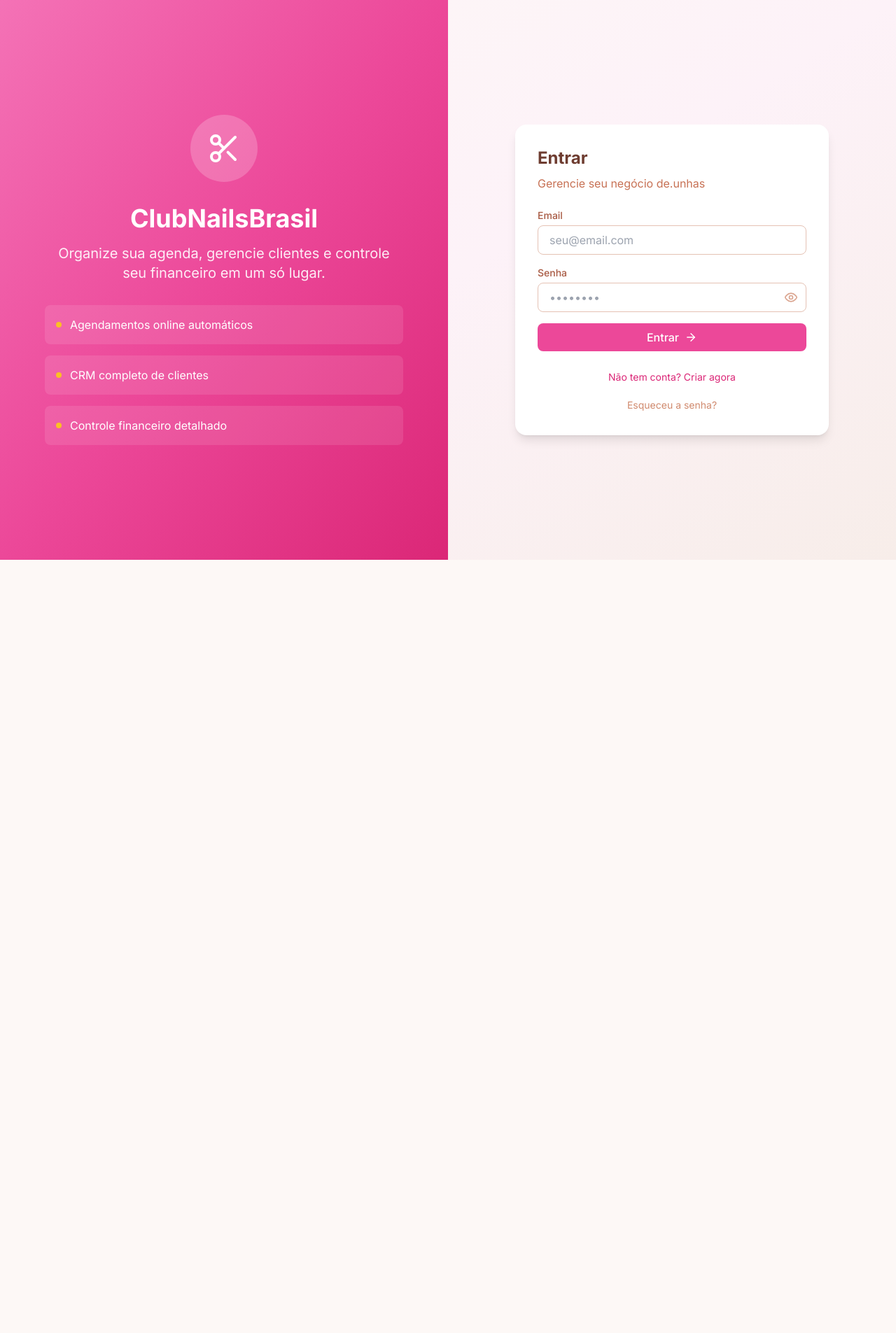
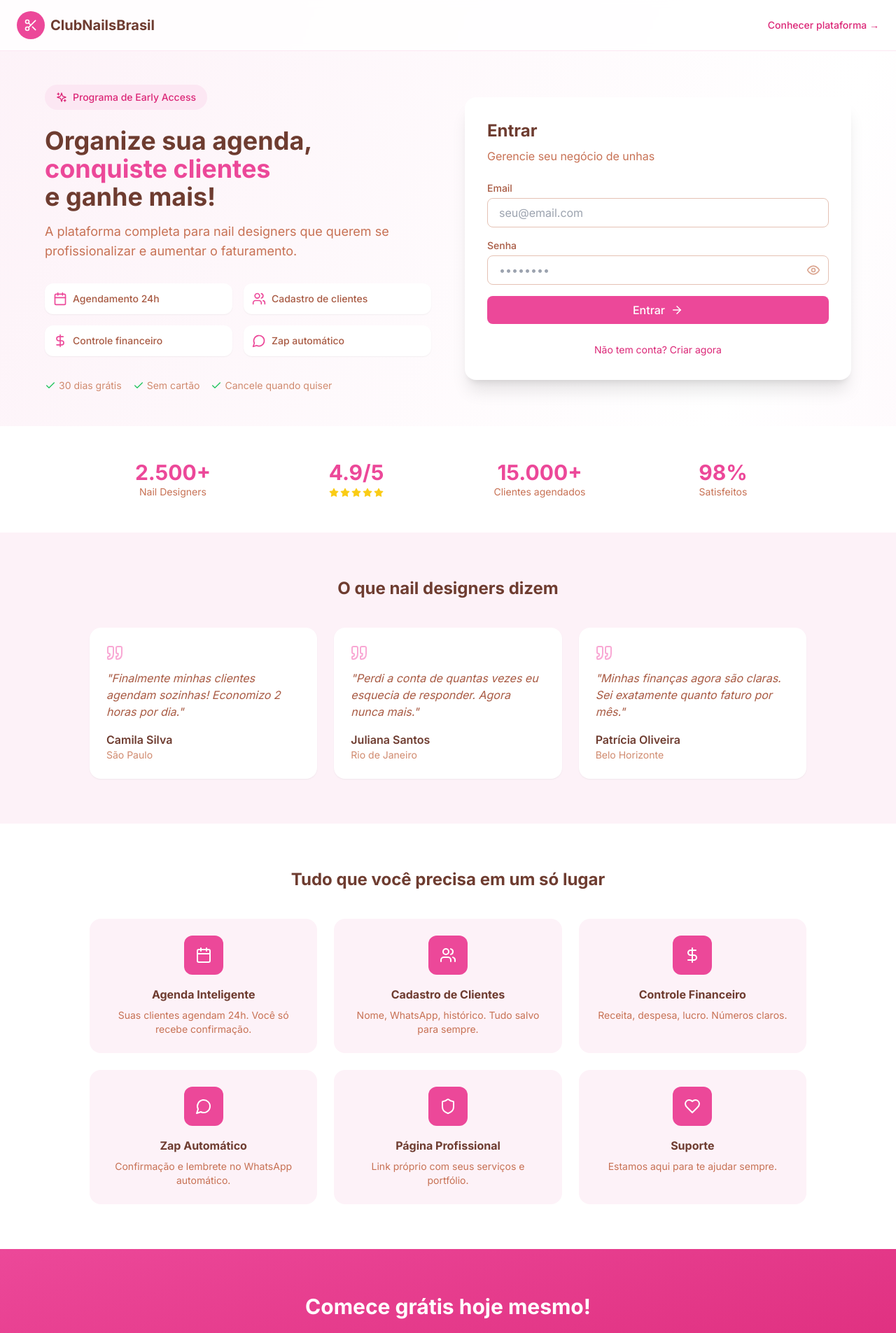
Before and after one commit to euhenriqueofc26/nails-saas, a Next.js app: page / in a window 1280 px wide. Shown: the top 1905 px of the page at 70% size. Before the commit the page ends 800 px from the top, so only its background shows below. Built offline with nearby package versions, Linux system fonts and the light colour scheme.

Commit message:
feat: landing page completa na pagina de login

```diff
--- a/src/app/page.tsx
+++ b/src/app/page.tsx
@@ -1,12 +1,11 @@
 'use client'
 
 import { useState } from 'react'
-import { useRouter } from 'next/navigation'
 import toast from 'react-hot-toast'
-import { Eye, EyeOff, Scissors, ArrowRight } from 'lucide-react'
+import { Eye, EyeOff, Scissors, ArrowRight, Check, Star, Users, Calendar, DollarSign, MessageCircle, Shield, Heart, Quote, Sparkles } from 'lucide-react'
+import Link from 'next/link'
 
 export default function Home() {
-  const router = useRouter()
   const [isLogin, setIsLogin] = useState(true)
   const [showPassword, setShowPassword] = useState(false)
   const [loading, setLoading] = useState(false)
@@ -53,50 +52,82 @@ export default function Home() {
   }
 
   return (
-    <div className="min-h-screen bg-gradient-to-br from-nude-50 via-rose-50 to-nude-100 flex">
-      <div className="hidden lg:flex lg:w-1/2 bg-gradient-to-br from-rose-400 via-rose-500 to-rose-600 items-center justify-center p-12">
-        <div className="text-white text-center max-w-lg">
-          <div className="mb-8 inline-flex items-center justify-center w-24 h-24 bg-white/20 rounded-full">
-            <Scissors className="w-12 h-12" />
+    <div className="min-h-screen bg-gradient-to-br from-rose-50 via-white to-rose-100">
+      {/* Header */}
+      <header className="py-4 px-6 bg-white/80 backdrop-blur-sm border-b border-rose-100">
+        <div className="max-w-7xl mx-auto flex items-center justify-between">
+          <div className="flex items-center gap-2">
+            <div className="w-10 h-10 bg-rose-500 rounded-full flex items-center justify-center">
+              <Scissors className="w-5 h-5 text-white" />
             </div>
-          <h1 className="text-4xl font-bold mb-4">ClubNailsBrasil</h1>
-          <p className="text-xl text-white/90 mb-8">
-            Organize sua agenda, gerencie clientes e controle seu financeiro em um só lugar.
+            <span className="font-bold text-xl text-nude-900">ClubNailsBrasil</span>
+          </div>
+          <Link href="/fundadoras" className="text-rose-600 hover:text-rose-700 font-medium text-sm">
+            Conhecer plataforma →
+          </Link>
+        </div>
+      </header>
+
+      {/* Hero + Form */}
+      <section className="py-12 px-4">
+        <div className="max-w-6xl mx-auto">
+          <div className="grid lg:grid-cols-2 gap-12 items-center">
+            {/* Left - Benefits */}
+            <div className="text-center lg:text-left">
+              <div className="inline-flex items-center gap-2 bg-rose-100 text-rose-600 px-4 py-2 rounded-full text-sm font-medium mb-6">
+                <Sparkles size={16} />
+                Programa de Early Access
+              </div>
+
+              <h1 className="text-3xl md:text-4xl font-bold text-nude-900 mb-4 leading-tight">
+                Organize sua agenda,<br />
+                <span className="text-rose-500">conquiste clientes</span><br />
+                e ganhe mais!
+              </h1>
+
+              <p className="text-lg text-nude-600 mb-8">
+                A plataforma completa para nail designers que querem se profissionalizar e aumentar o faturamento.
               </p>
-          <div className="space-y-4 text-left">
-            <div className="flex items-center gap-3 bg-white/10 p-4 rounded-lg">
-              <div className="w-2 h-2 bg-gold-400 rounded-full" />
-              <span>Agendamentos online automáticos</span>
+
+              <div className="grid grid-cols-2 gap-4 mb-8">
+                {[
+                  { icon: Calendar, text: 'Agendamento 24h' },
+                  { icon: Users, text: 'Cadastro de clientes' },
+                  { icon: DollarSign, text: 'Controle financeiro' },
+                  { icon: MessageCircle, text: 'Zap automático' },
+                ].map((item, i) => (
+                  <div key={i} className="flex items-center gap-2 bg-white p-3 rounded-xl shadow-sm">
+                    <item.icon size={20} className="text-rose-500" />
+                    <span className="text-sm font-medium text-nude-700">{item.text}</span>
                   </div>
-            <div className="flex items-center gap-3 bg-white/10 p-4 rounded-lg">
-              <div className="w-2 h-2 bg-gold-400 rounded-full" />
-              <span>CRM completo de clientes</span>
+                ))}
               </div>
-            <div className="flex items-center gap-3 bg-white/10 p-4 rounded-lg">
-              <div className="w-2 h-2 bg-gold-400 rounded-full" />
-              <span>Controle financeiro detalhado</span>
+
+              <div className="flex flex-wrap items-center gap-4 text-sm text-nude-500">
+                <div className="flex items-center gap-1">
+                  <Check size={16} className="text-green-500" />
+                  <span>30 dias grátis</span>
                 </div>
+                <div className="flex items-center gap-1">
+                  <Check size={16} className="text-green-500" />
+                  <span>Sem cartão</span>
+                </div>
+                <div className="flex items-center gap-1">
+                  <Check size={16} className="text-green-500" />
+                  <span>Cancele quando quiser</span>
                 </div>
               </div>
             </div>
 
-      <div className="w-full lg:w-1/2 flex items-center justify-center p-8">
-        <div className="w-full max-w-md">
-          <div className="lg:hidden text-center mb-8">
-            <div className="inline-flex items-center justify-center w-16 h-16 bg-rose-500 rounded-full mb-4">
-              <Scissors className="w-8 h-8 text-white" />
-            </div>
-            <h1 className="text-2xl font-bold text-nude-900">ClubNailsBrasil</h1>
-          </div>
-
-          <div className="bg-white rounded-2xl shadow-lg p-8">
+            {/* Right - Form */}
+            <div className="bg-white rounded-2xl shadow-xl p-8" id="form">
               <h2 className="text-2xl font-bold text-nude-900 mb-2">
-              {isLogin ? 'Entrar' : 'Criar conta'}
+                {isLogin ? 'Entrar' : 'Criar conta grátis'}
               </h2>
               <p className="text-nude-600 mb-6">
                 {isLogin
-                ? 'Gerencie seu negócio de.unhas'
-                : 'Comece a gerenciar seu salão hoje'}
+                  ? 'Gerencie seu negócio de unhas'
+                  : 'Comece a organizar seu studio hoje'}
               </p>
 
               <form onSubmit={handleSubmit} className="space-y-4">
@@ -190,7 +221,7 @@ export default function Home() {
                     <div className="w-5 h-5 border-2 border-white/30 border-t-white rounded-full animate-spin" />
                   ) : (
                     <>
-                    {isLogin ? 'Entrar' : 'Criar conta'}
+                      {isLogin ? 'Entrar' : 'Criar conta grátis'}
                       <ArrowRight size={18} />
                     </>
                   )}
@@ -207,17 +238,155 @@ export default function Home() {
                     : 'Já tem conta? Entrar'}
                 </button>
               </div>
-
-            {isLogin && (
-              <div className="mt-4 text-center">
-                <a href="/forgot-password" className="text-sm text-nude-500 hover:text-nude-700">
-                  Esqueceu a senha?
-                </a>
-              </div>
-            )}
             </div>
           </div>
         </div>
+      </section>
+
+      {/* Stats */}
+      <section className="py-12 px-4 bg-white">
+        <div className="max-w-5xl mx-auto">
+          <div className="grid grid-cols-2 md:grid-cols-4 gap-6 text-center">
+            <div>
+              <p className="text-3xl font-bold text-rose-500">2.500+</p>
+              <p className="text-sm text-nude-600">Nail Designers</p>
+            </div>
+            <div>
+              <p className="text-3xl font-bold text-rose-500">4.9/5</p>
+              <div className="flex justify-center gap-0.5 mt-1">
+                {[1,2,3,4,5].map(i => <Star key={i} size={14} className="text-yellow-400 fill-yellow-400" />)}
+              </div>
+            </div>
+            <div>
+              <p className="text-3xl font-bold text-rose-500">15.000+</p>
+              <p className="text-sm text-nude-600">Clientes agendados</p>
+            </div>
+            <div>
+              <p className="text-3xl font-bold text-rose-500">98%</p>
+              <p className="text-sm text-nude-600">Satisfeitos</p>
+            </div>
+          </div>
+        </div>
+      </section>
+
+      {/* Depoimentos */}
+      <section className="py-16 px-4 bg-rose-50">
+        <div className="max-w-5xl mx-auto">
+          <h2 className="text-2xl font-bold text-nude-900 text-center mb-10">
+            O que nail designers dizem
+          </h2>
+
+          <div className="grid md:grid-cols-3 gap-6">
+            {[
+              { quote: "Finalmente minhas clientes agendam sozinhas! Economizo 2 horas por dia.", name: "Camila Silva", city: "São Paulo" },
+              { quote: "Perdi a conta de quantas vezes eu esquecia de responder. Agora nunca mais.", name: "Juliana Santos", city: "Rio de Janeiro" },
+              { quote: "Minhas finanças agora são claras. Sei exatamente quanto faturo por mês.", name: "Patrícia Oliveira", city: "Belo Horizonte" },
+            ].map((d, i) => (
+              <div key={i} className="bg-white p-6 rounded-2xl shadow-sm">
+                <Quote size={24} className="text-rose-300 mb-3" />
+                <p className="text-nude-700 italic mb-4">"{d.quote}"</p>
+                <p className="font-semibold text-nude-900">{d.name}</p>
+                <p className="text-sm text-nude-500">{d.city}</p>
+              </div>
+            ))}
+          </div>
+        </div>
+      </section>
+
+      {/* Funcionalidades */}
+      <section className="py-16 px-4 bg-white">
+        <div className="max-w-5xl mx-auto">
+          <h2 className="text-2xl font-bold text-nude-900 text-center mb-10">
+            Tudo que você precisa em um só lugar
+          </h2>
+
+          <div className="grid md:grid-cols-3 gap-6">
+            {[
+              { icon: Calendar, title: 'Agenda Inteligente', desc: 'Suas clientes agendam 24h. Você só recebe confirmação.' },
+              { icon: Users, title: 'Cadastro de Clientes', desc: 'Nome, WhatsApp, histórico. Tudo salvo para sempre.' },
+              { icon: DollarSign, title: 'Controle Financeiro', desc: 'Receita, despesa, lucro. Números claros.' },
+              { icon: MessageCircle, title: 'Zap Automático', desc: 'Confirmação e lembrete no WhatsApp automático.' },
+              { icon: Shield, title: 'Página Profissional', desc: 'Link próprio com seus serviços e portfólio.' },
+              { icon: Heart, title: 'Suporte', desc: 'Estamos aqui para te ajudar sempre.' },
+            ].map((item, i) => (
+              <div key={i} className="text-center p-6 rounded-2xl bg-rose-50">
+                <div className="w-14 h-14 bg-rose-500 rounded-xl flex items-center justify-center mx-auto mb-4">
+                  <item.icon size={24} className="text-white" />
+                </div>
+                <h3 className="font-bold text-nude-900 mb-2">{item.title}</h3>
+                <p className="text-sm text-nude-600">{item.desc}</p>
+              </div>
+            ))}
+          </div>
+        </div>
+      </section>
+
+      {/* CTA */}
+      <section className="py-16 px-4 bg-gradient-to-br from-rose-500 to-rose-600 text-white text-center">
+        <div className="max-w-2xl mx-auto">
+          <h2 className="text-2xl md:text-3xl font-bold mb-4">
+            Comece grátis hoje mesmo!
+          </h2>
+          <p className="text-white/90 mb-6">
+            30 dias para testar sem compromisso.<br />
+            Sem cartão de crédito.
+          </p>
+          <a href="#form" className="inline-flex items-center gap-2 bg-white text-rose-600 px-8 py-4 rounded-full font-bold text-lg hover:bg-rose-50 transition-colors">
+            Criar conta grátis
+            <ArrowRight size={20} />
+          </a>
+        </div>
+      </section>
+
+      {/* FAQ */}
+      <section className="py-16 px-4 bg-rose-50">
+        <div className="max-w-2xl mx-auto">
+          <h2 className="text-2xl font-bold text-nude-900 text-center mb-10">
+            Perguntas Frequentes
+          </h2>
+
+          <div className="space-y-4">
+            {[
+              { q: 'Preciso de cartão de crédito?', a: 'Não! Você tem 30 dias grátis para testar. Só paga se quiser continuar.' },
+              { q: 'Como funciona o agendamento?', a: 'Suas clientes acessam seu link, veem horários disponíveis e agendam. Você recebe confirmação no WhatsApp.' },
+              { q: 'Posso cancelar quando quiser?', a: 'Sim! Sem multa, sem burocracia. Cancele quando quiser.' },
+              { q: 'Funciona no celular?', a: 'Sim! A plataforma é responsiva e funciona perfeitamente no celular, tablet e computador.' },
+            ].map((faq, i) => (
+              <div key={i} className="bg-white p-6 rounded-xl">
+                <h3 className="font-semibold text-nude-900 mb-2">{faq.q}</h3>
+                <p className="text-nude-600 text-sm">{faq.a}</p>
+              </div>
+            ))}
+          </div>
+        </div>
+      </section>
+
+      {/* Footer */}
+      <footer className="py-12 px-4 bg-nude-900 text-white/60 text-center text-sm">
+        <div className="max-w-5xl mx-auto">
+          <div className="flex flex-wrap justify-center gap-6 mb-6">
+            <a href="/politica-privacidade" className="hover:text-white">Política de Privacidade</a>
+            <a href="/termos-de-uso" className="hover:text-white">Termos de Uso</a>
+            <a href="https://instagram.com/clubnailsbrasilofc" target="_blank" className="hover:text-white">Instagram</a>
+          </div>
+
+          <div className="flex items-center justify-center gap-2 mb-4">
+            <div className="w-8 h-8 bg-rose-500 rounded-full flex items-center justify-center">
+              <Scissors className="w-4 h-4 text-white" />
+            </div>
+            <span className="font-bold text-white">ClubNailsBrasil</span>
+          </div>
+
+          <div className="flex items-center justify-center gap-4 mb-4 text-xs text-white/40">
+            <span>🔒 SSL Seguro</span>
+            <span>🛡️ Dados Protegidos</span>
+            <span>✅ Certificado</span>
+          </div>
+
+          <p>Feito por e para nail designers 💅</p>
+          <p className="mt-2">© 2026 ClubNailsBrasil. Todos os direitos reservados.</p>
+        </div>
+      </footer>
     </div>
   )
 }
```
Lines whose indentation alone changed are shown as unchanged.
